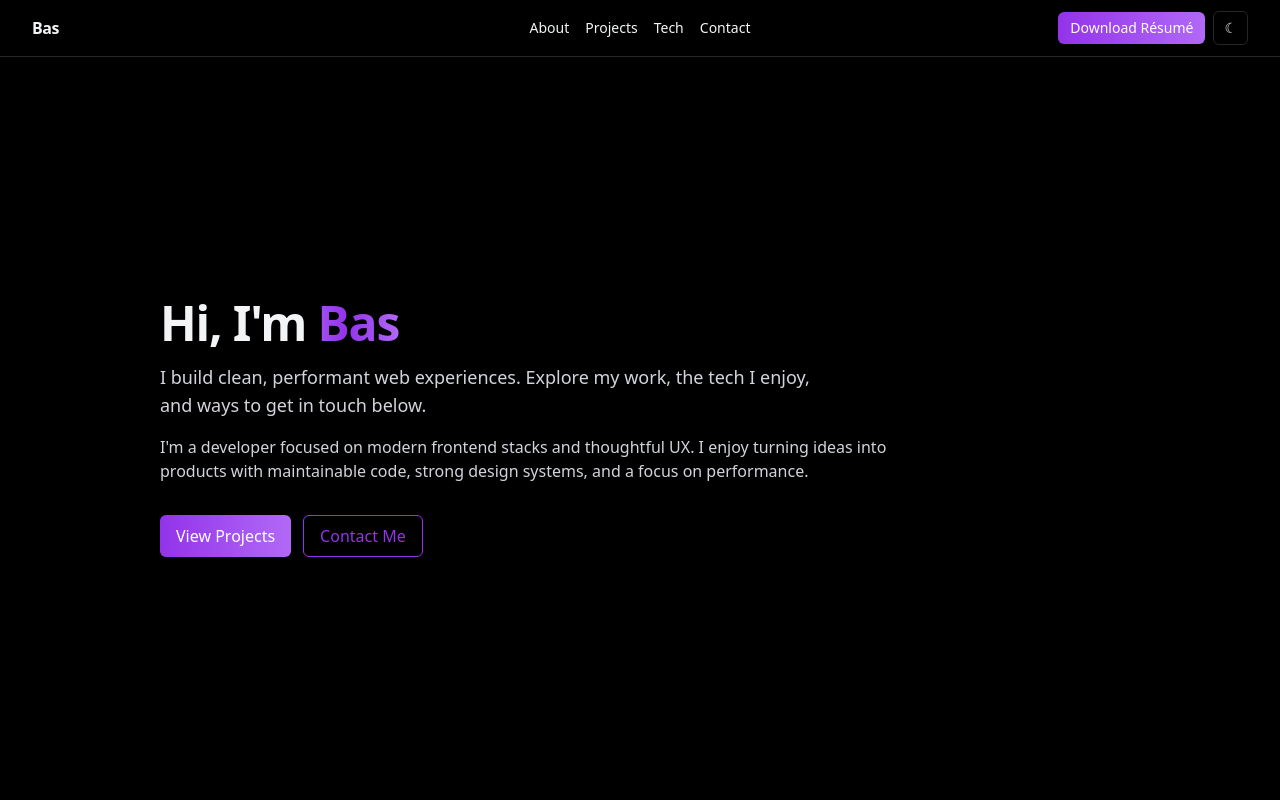
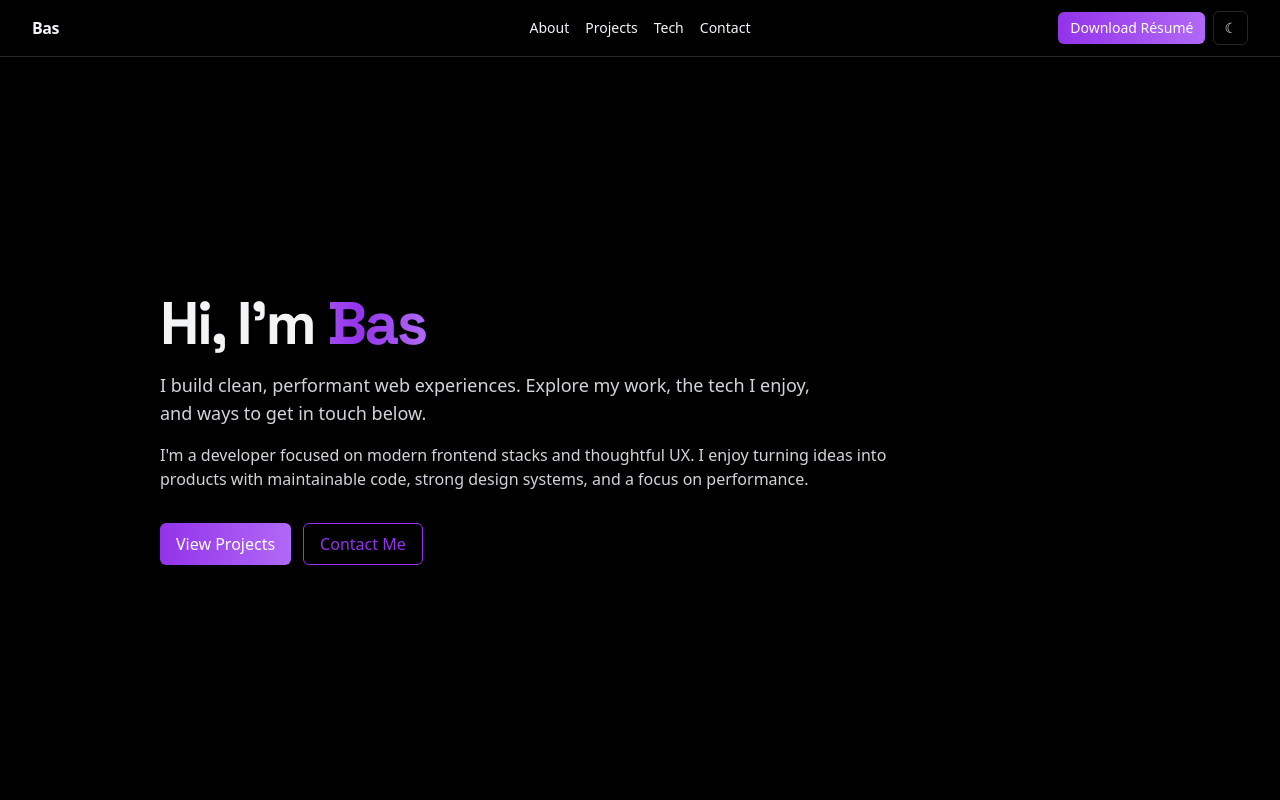
Before and after one commit to Nithiann/nithiann.github.io, a Vue app: page / in a window 1280 px wide. Shown: the top 800 px of the page. Built offline with nearby package versions, Linux system fonts and the light colour scheme.

Commit message:
Typegraphy title added

```diff
--- a/index.html
+++ b/index.html
@@ -5,6 +5,9 @@
     <link rel="icon" href="/favicon.ico">
     <meta name="viewport" content="width=device-width, initial-scale=1.0">
     <title>Bas · Portfolio</title>
+    <link rel="preconnect" href="https://fonts.googleapis.com">
+    <link rel="preconnect" href="https://fonts.gstatic.com" crossorigin>
+    <link href="https://fonts.googleapis.com/css2?family=Space+Grotesk:wght@600;700;800&display=swap" rel="stylesheet">
   </head>
   <body>
     <div id="app"></div>
--- a/src/App.vue
+++ b/src/App.vue
@@ -231,7 +231,7 @@ function hexToRgba(hex: string, alpha: number): string {
       <!-- Hero -->
       <section class="min-h-[calc(100svh-3.5rem)] flex scroll-mt-14">
         <div class="mx-auto max-w-5xl px-4 sm:px-6 lg:px-8 flex flex-col justify-center w-full">
-          <h1 class="text-4xl sm:text-5xl font-bold tracking-tight">Hi, I'm <span class="text-gradient-anim">Bas</span></h1>
+          <h1 class="display-heading text-5xl sm:text-6xl tracking-tight">Hi, I'm <span class="text-gradient-anim">Bas</span></h1>
           <p class="mt-4 text-lg text-[var(--muted)] max-w-2xl">
             I build clean, performant web experiences. Explore my work, the tech I enjoy,
             and ways to get in touch below.
--- a/src/styles.css
+++ b/src/styles.css
@@ -107,3 +107,12 @@ a.link-gradient:hover {
 @layer components {}
 
 @layer utilities {}
+
+
+/* Display heading style for hero */
+.display-heading {
+	font-family: 'Space Grotesk', ui-sans-serif, system-ui, -apple-system, Segoe UI, Roboto, "Helvetica Neue", Arial, "Noto Sans", "Apple Color Emoji", "Segoe UI Emoji";
+	font-weight: 800;
+	letter-spacing: -0.04em;
+	line-height: 1.05;
+}
```
